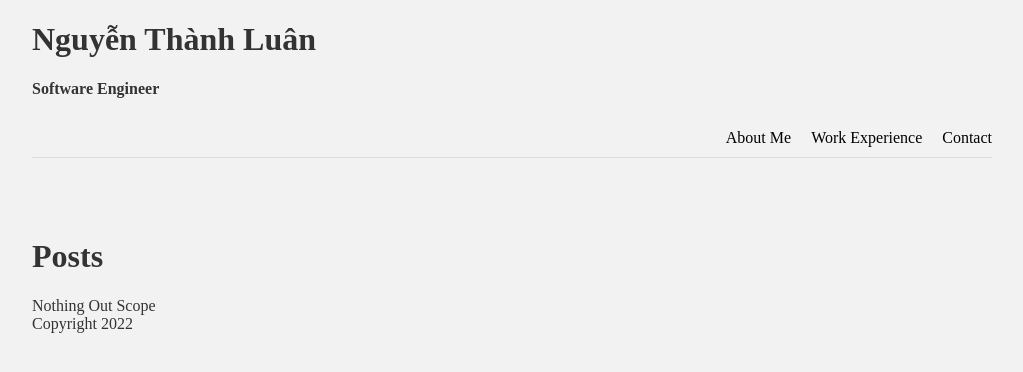
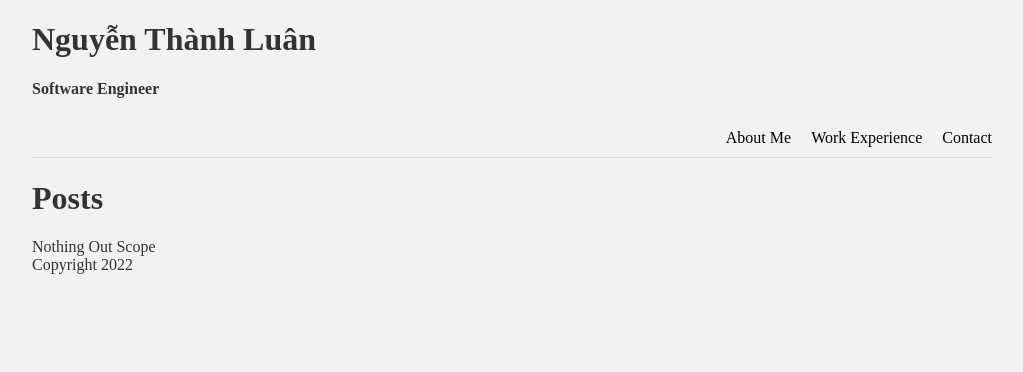
Before and after one commit to LuanNgoNang/learn-nextjs, a Next.js app: page /posts in a window 1280 px wide. Shown: the top 372 px of the page, without its empty margins (128-1151 px from the left). Built offline with nearby package versions, Linux system fonts and the light colour scheme.

Commit message:
Update Css

```diff
--- a/pages/posts.tsx
+++ b/pages/posts.tsx
@@ -4,6 +4,7 @@ export const posts = () => {
   return (
     <div>
         <Link href="/"><h1>Posts</h1></Link>
+
     <div>Nothing Out Scope</div>
     </div>
   )
--- a/styles/globals.css
+++ b/styles/globals.css
@@ -9,13 +9,11 @@
    color: #000;
    text-decoration: none;
   }
-
   .content {
     max-width: 960px;
     margin: 0 auto;
   }
    nav {
-     margin: 10px auto 80px;
      padding: 10px 0;
      display:  flex;
      justify-content: flex-end;
```
